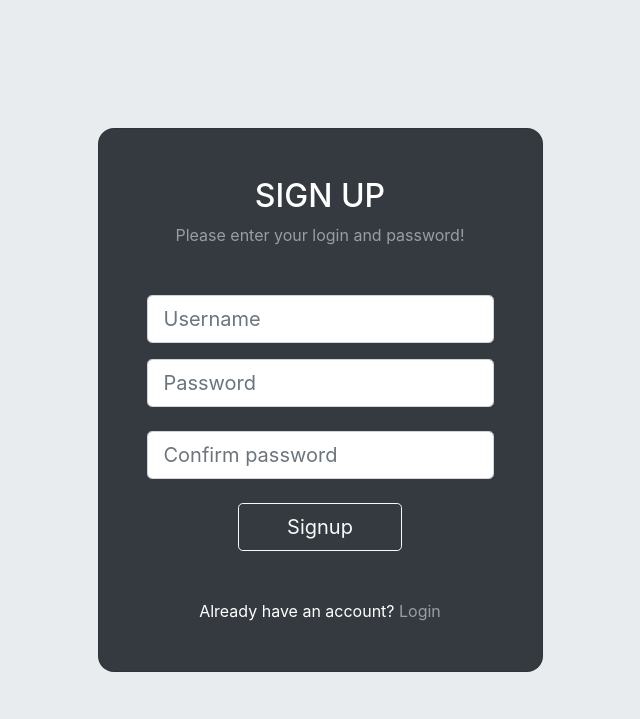
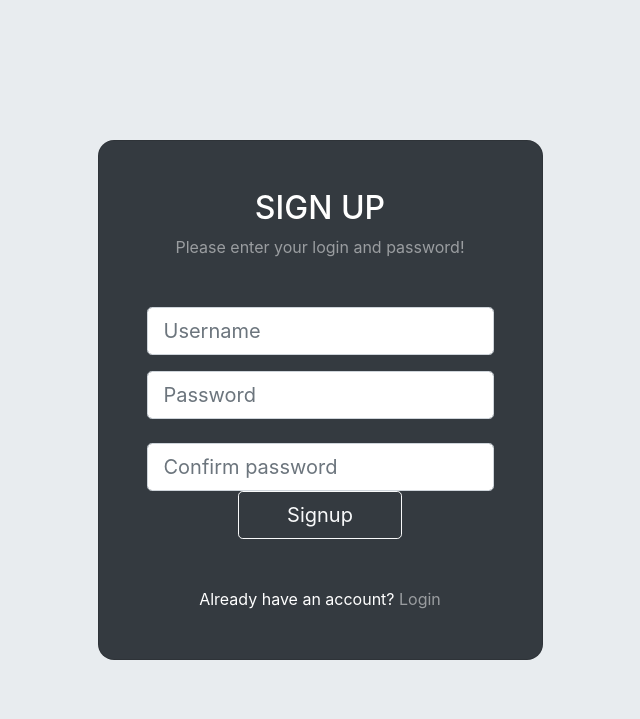
Before and after one commit to izeriayounes/Security-and-authentification, a Node server app: page /register in a window 1280 px wide. Shown: the top 719 px of the page, without its empty margins (320-960 px from the left). Run offline with Node 20, Linux system fonts and the light colour scheme; some libraries are stand-ins or nearby versions.

Commit message:
update ui

```diff
--- a/views/register.ejs
+++ b/views/register.ejs
@@ -21,7 +21,7 @@
                     <input type="password" id="password" class="form-control form-control-lg" name="password" placeholder="Password" required>
                   </div>
 
-                  <div class="form-outline form-white mb-4">
+                  <div class="form-outline form-white">
                     <input type="password" id="confirmPassword" class="form-control form-control-lg" name="confirmPassword" placeholder="Confirm password" required>
                   </div>
 
```
